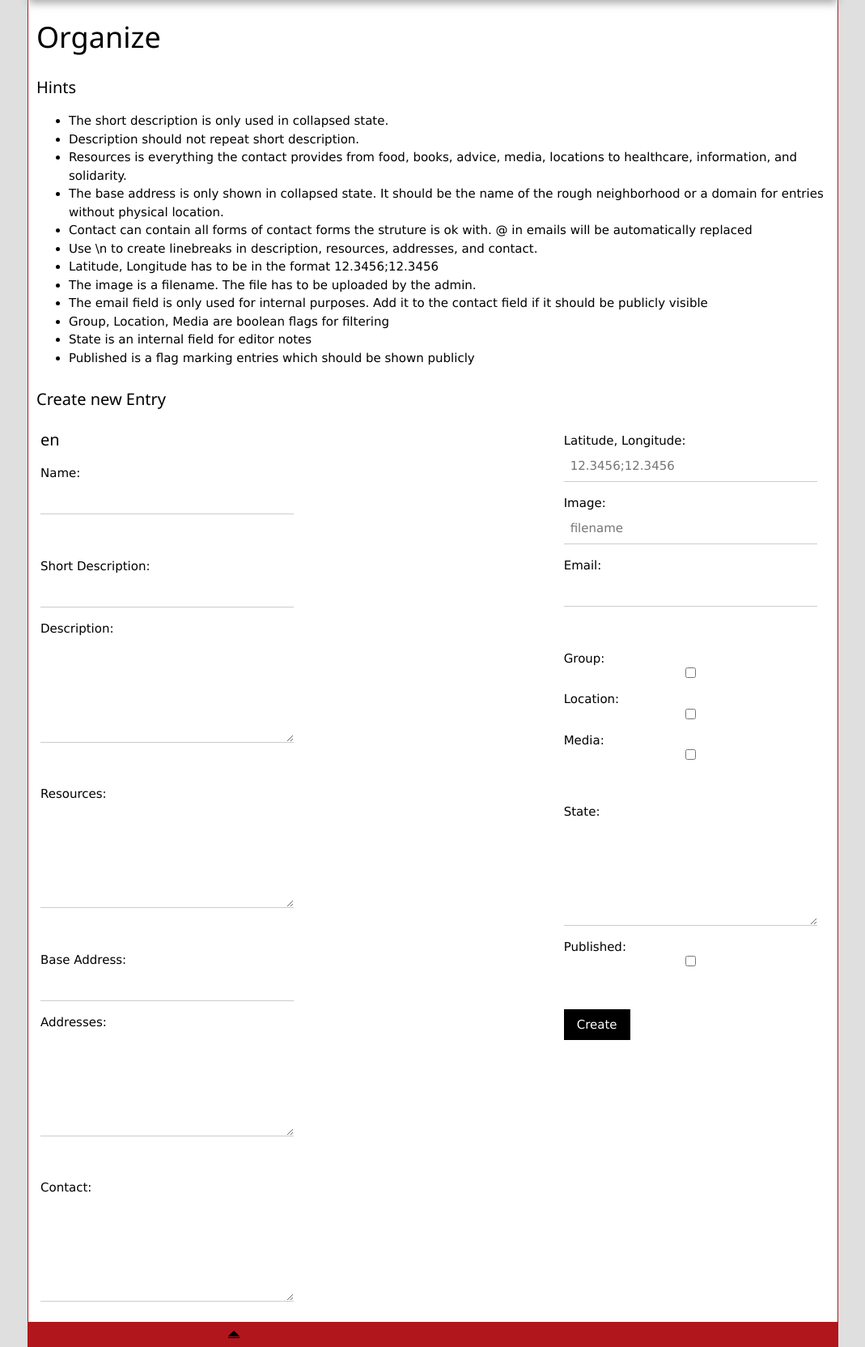
After one commit to rakvat/black_colorful_pages2, a Flask app: template templates/organize_new.html in a window 1280 px wide. The commit adds this page. Shown: the part 751-2414 px from the top of the page at 81% size, without its empty margins (105-1174 px from the left). Run offline with Flask 2, Linux system fonts and the light colour scheme; the template is opened without the code that fills it: most values are stand-ins (such as "Sample title", 1, 10 or a date in 2020); parts of the project's set-up code (start-up, migrations or seed data) failed here and were passed over; some libraries are stand-ins or nearby versions.

Commit message:
create new entry

```diff
--- a/app.py
+++ b/app.py
@@ -8,7 +8,7 @@ from flask import Flask,render_template, request, Response
 from flask_mysqldb import MySQL
 
 from persistence import DBContact
-from model import Filter
+from model import Filter, ContactForOrganize
 from constants import LANGUAGES
 
 app = Flask(__name__)
@@ -61,6 +61,9 @@ def imprint():
 @app.route("/organize", methods=['GET', 'POST'])
 @auth_required
 def organize():
+    if request.method == 'POST':
+        DBContact(mysql=mysql).create(ContactForOrganize.from_form_data(request.form))
+
     filter = Filter.from_request(request)
     contacts = DBContact(mysql=mysql).contacts_for_organize(filter=filter)
     return render_template('organize.html', contacts=contacts, languages=LANGUAGES, L=L['en'])
@@ -68,7 +71,7 @@ def organize():
 @app.route("/organize/new", methods=['GET'])
 @auth_required
 def organize_new():
-    return render_template('organize_new.html')
+    return render_template('organize_new.html', languages=LANGUAGES, L=L['en'])
 
 @app.route("/organize/<int:id>/edit", methods=['GET'])
 @auth_required
--- a/constants.py
+++ b/constants.py
@@ -4,3 +4,4 @@ LANG_COLUMNS = [
 ]
 OTHER_COLUMNS = ['geo_coord', 'image']
 OTHER_COLUMNS_FULL = [*OTHER_COLUMNS, 'is_group', 'is_location', 'is_media', 'email', 'state', 'published', 'id']
+OTHER_COLUMNS_FULL_WITHOUT_ID = OTHER_COLUMNS_FULL[0:-1]
--- a/static/custom.css
+++ b/static/custom.css
@@ -154,4 +154,5 @@ a.none:hover, a.none:active {
 }
 .organize div {
   padding: 0px 5px;
+  overflow: hidden;
 }
--- a/templates/base.html
+++ b/templates/base.html
@@ -3,9 +3,9 @@
   <head>
     <meta charset="UTF-8">
     <title>Schwarz-Bunte-Seiten Berlin</title>
-    <link rel="stylesheet" href="static/w3.css" type="text/css" media="screen">
-    <link rel="stylesheet" href="static/custom.css" type="text/css" media="screen">
-    <link rel="icon" href="static/favicon.ico?v=3" sizes="16x16 32x32 48x48 64x64 128x128" type="image/vnd.microsoft.icon">
+    <link rel="stylesheet" href="{{url_for('static', filename='w3.css')}}" type="text/css" media="screen">
+    <link rel="stylesheet" href="{{url_for('static', filename='custom.css')}}" type="text/css" media="screen">
+    <link rel="icon" href="{{url_for('static', filename='favicon.ico', v=3)}}" sizes="16x16 32x32 48x48 64x64 128x128" type="image/vnd.microsoft.icon">
     <link rel="canonical" href="https://schwarz-bunt-seiten-berlin.org/">
 
     <meta name="viewport" content="width=device-width,initial-scale=1">
@@ -16,24 +16,24 @@
     <meta name="Revisit" content="After 15 days">
     <meta name="Keywords" content="Berlin, anarchistisch, emanzipatorisch, linksradikal, libertär, Gruppen, Orte, Medien, anarchy, anarchism, anarchist, emanzipatory, groups, locations, media">
     <meta name="content-language" content="de,en">
-    <meta property="og:url" content="https://transform-social.org/">
+    <meta property="og:url" content="{{url_for('index')}}">
     <meta property="og:type" content="website">
     <meta property="og:title" content="Schwarz-Bunte-Seiten Berlin">
     <meta property="og:description" content="Linksradikale, anarchistische und emanzipatorische Adressen, Gruppen und Orte in Berlin">
-    <meta property="og:image" content="https://23.schwarz-bunte-seiten-berlin.org/static/header.png">
+    <meta property="og:image" content="{{url_for('static', filename='header.png')}}">
   </head>
   <body onLoad="if (self != top) top.location = self.location">
     <a name="top" />
     <div class="w3-container container">
       <a href="{{url_for('index', lang=lang)}}">
-        <img class="header" src="static/header.png" alt="header banner saying Schwarz-Bunte-Seiten"/>
+        <img class="header" src="{{url_for('static', filename='header.png')}}" alt="header banner saying Schwarz-Bunte-Seiten"/>
       </a>
       <div class="content">
         {% block content %} {% endblock %}
       </div>
       <div class="w3-row bottom">
         <div class="bottom-button">
-          <a href="#top"><img src="static/up.png"/> {{L['base']['to_top_link']}}</>
+          <a href="#top"><img src="{{url_for('static', filename='up.png')}}"/> {{L['base']['to_top_link']}}</>
         </div>
         <div class="bottom-button">
           <a class="imprint" href="{{url_for('imprint', lang=lang)}}">{{L['base']['imprint_link']}}</a>
--- a/templates/organize.html
+++ b/templates/organize.html
@@ -42,7 +42,7 @@
       <li>The short description is only used in collapsed state.</li>
       <li>Description should not repeat short description.</li>
       <li>Resources is everything the contact provides from food, books, advice, media, locations to healthcare, information, and solidarity.</li>
-      <li>The base address is only shown in collapsed state. It should be the name of the rough neighborhood or a domain for structures without physical location.</li>
+      <li>The base address is only shown in collapsed state. It should be the name of the rough neighborhood or a domain for entries without physical location.</li>
       <li>Contact can contain all forms of contact forms the struture is ok with. @ in emails will be automatically replaced</li>
       <li>Use \n to create linebreaks in description, resources, addresses, and contact.</li>
       <li>Latitude, Longitude has to be in the format 12.3456;12.3456</li>
@@ -52,7 +52,7 @@
       <li>State is an internal field for editor notes</li>
       <li>Published is a flag marking entries which should be shown publicly</li>
     </ul>
-    <a class="w3-button w3-green none" href="{{url_for('organize_new')}}">Create New Structure</a>
+    <a class="w3-button w3-green none" href="{{url_for('organize_new')}}">Create New Entry</a>
   </div>
 </div>
 
@@ -79,7 +79,7 @@
       <p><b>Group:</b> {{contact.is_group}}</p>
       <p><b>Location:</b> {{contact.is_location}}</p>
       <p><b>Media:</b> {{contact.is_media}}</p>
-      <p><b>State</b>: {{contact.state}}</p>
+      <p><b>State:</b> {{contact.state}}</p>
       <p><b>Published:</b> {{contact.published}}</p>
       <p><a class="w3-button w3-black none" href="{{url_for('organize_edit', id=contact.id)}}">Edit</a></p>
       <p><a class="w3-button w3-red none" href="{{url_for('organize_contact', id=contact.id)}}">Delete</a></p>
--- /dev/null
+++ b/templates/organize_new.html
@@ -0,0 +1,60 @@
+{% extends 'base.html' %}
+
+{% block content %}
+<h1>Organize</h1>
+<div class="w3-row">
+  <h4>Hints</h4>
+  <ul>
+    <li>The short description is only used in collapsed state.</li>
+    <li>Description should not repeat short description.</li>
+    <li>Resources is everything the contact provides from food, books, advice, media, locations to healthcare, information, and solidarity.</li>
+    <li>The base address is only shown in collapsed state. It should be the name of the rough neighborhood or a domain for entries without physical location.</li>
+    <li>Contact can contain all forms of contact forms the struture is ok with. @ in emails will be automatically replaced</li>
+    <li>Use \n to create linebreaks in description, resources, addresses, and contact.</li>
+    <li>Latitude, Longitude has to be in the format 12.3456;12.3456</li>
+    <li>The image is a filename. The file has to be uploaded by the admin.</li>
+    <li>The email field is only used for internal purposes. Add it to the contact field if it should be publicly visible</li>
+    <li>Group, Location, Media are boolean flags for filtering</li>
+    <li>State is an internal field for editor notes</li>
+    <li>Published is a flag marking entries which should be shown publicly</li>
+  </ul>
+</div>
+
+<div class="w3-row organize">
+  <h4>Create new Entry</h4>
+  <form class="controls-form" method="post" action="{{url_for('organize')}}">
+    {% for lang in languages %}
+    <div class="w3-third">
+      <h4>{{lang}}</h4>
+      <p><label for="{{lang}}_name">Name:</label> <input name="{{lang}}_name" value="" class="w3-input" type="text" /></p>
+      <br/>
+      <p><label for="{{lang}}_short_description">Short Description:</label> <input name="{{lang}}_short_description" value="" class="w3-input" type="text" /></p>
+      <p><label for="{{lang}}_description">Description:</label> <textarea name="{{lang}}_description" rows="5" class="w3-input"></textarea></p>
+      <br/>
+      <p><label for="{{lang}}_resources">Resources:</label> <textarea name="{{lang}}_resources" rows="5" class="w3-input"></textarea></p>
+      <br/>
+      <p><label for="{{lang}}_base_address">Base Address:</label> <input name="{{lang}}_base_address" value="" class="w3-input" type="text" /></p>
+      <p><label for="{{lang}}_addresses">Addresses:</label> <textarea name="{{lang}}_addresses" rows="5" class="w3-input"></textarea></p>
+      <br/>
+      <p><label for="{{lang}}_contact">Contact:</label> <textarea name="{{lang}}_contact" rows="5" class="w3-input"></textarea></p>
+    </div>
+    {% endfor %}
+
+    <div class="w3-third">
+      <p><label for="geo_coord">Latitude, Longitude:</label> <input name="geo_coord" value="" placeholder="12.3456;12.3456" class="w3-input" type="text" /></p>
+      <p><label for="image">Image:</label> <input name="image" value="" placeholder="filename" class="w3-input" type="text" /></p>
+      <p><label for="email">Email:</label> <input name="email" value="" class="w3-input" type="email" /></p>
+      <br/>
+      <p><label for="is_group">Group:</label> <input name="is_group" class="w3-input" type="checkbox" /></p>
+      <p><label for="is_location">Location:</label> <input name="is_location" class="w3-input" type="checkbox" /></p>
+      <p><label for="is_media">Media:</label> <input name="is_media" class="w3-input" type="checkbox" /></p>
+      <br/>
+      <p><label for="state">State:</label> <textarea name="state" rows="5" class="w3-input" ></textarea></p>
+      <p><label for="published">Published:</label> <input name="published" class="w3-input" type="checkbox" /></p>
+      <br/>
+
+      <p><button class="w3-button w3-black" type="submit">Create</button></p>
+    </div>
+  </form>
+</div>
+{% endblock %}
```
Also changed, not shown: model.py (+45 -14 lines), persistence.py (+47 -5 lines).
